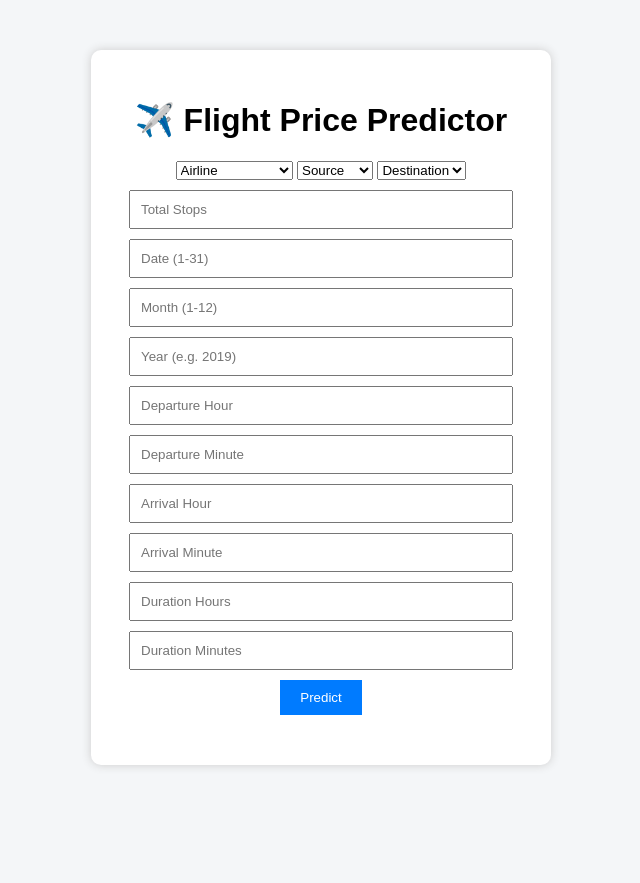
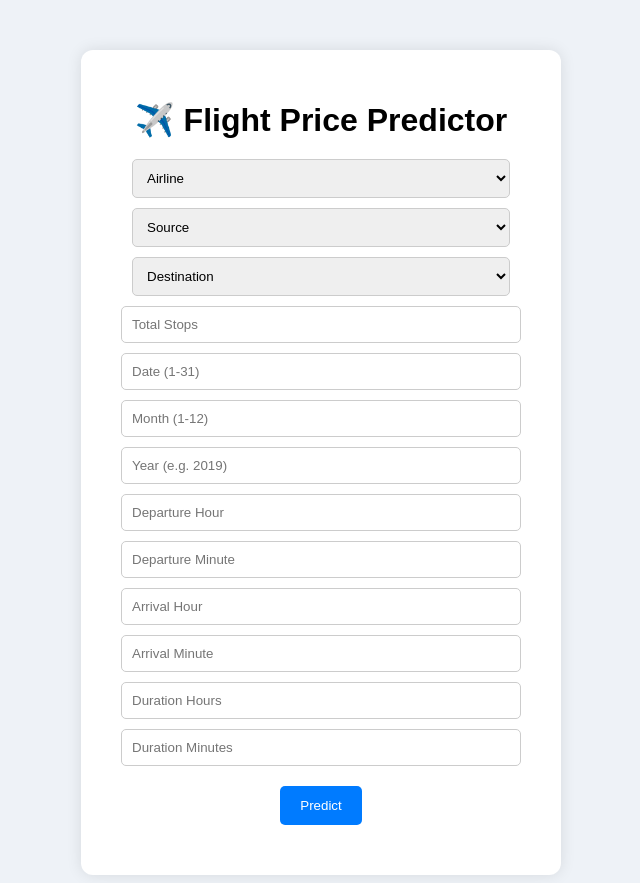
Before and after one commit to asr7code/flight_price_app_onrender, a Python web app: template templates/index.html in a window 1280 px wide. Shown: the whole page, without its empty margins (319-959 px from the left). Before the commit the page ends 768 px from the top, so only its background shows below. Run offline with Jinja, Linux system fonts and the light colour scheme; the template is opened without the code that fills it, so the values that code supplies are empty.

Commit message:
Update style.css

```diff
--- a/static/style.css
+++ b/static/style.css
@@ -1,6 +1,6 @@
 body {
     font-family: Arial;
-    background: #f4f6f8;
+    background: #eef2f7;
     text-align: center;
 }
 
@@ -8,26 +8,34 @@ body {
     margin-top: 50px;
     background: white;
     padding: 30px;
-    width: 400px;
+    width: 420px;
     margin-left: auto;
     margin-right: auto;
-    border-radius: 10px;
-    box-shadow: 0px 0px 10px #ccc;
+    border-radius: 12px;
+    box-shadow: 0px 0px 15px rgba(0,0,0,0.1);
 }
 
-input {
+h1 {
+    margin-bottom: 20px;
+}
+
+input, select {
     display: block;
     width: 90%;
     margin: 10px auto;
     padding: 10px;
+    border-radius: 5px;
+    border: 1px solid #ccc;
 }
 
 button {
-    padding: 10px 20px;
+    padding: 12px 20px;
     background: #007BFF;
     color: white;
     border: none;
+    margin-top: 10px;
     cursor: pointer;
+    border-radius: 5px;
 }
 
 button:hover {
```
